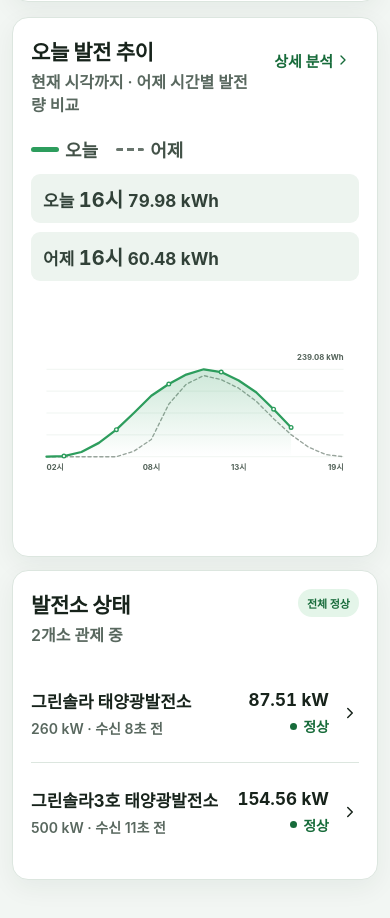
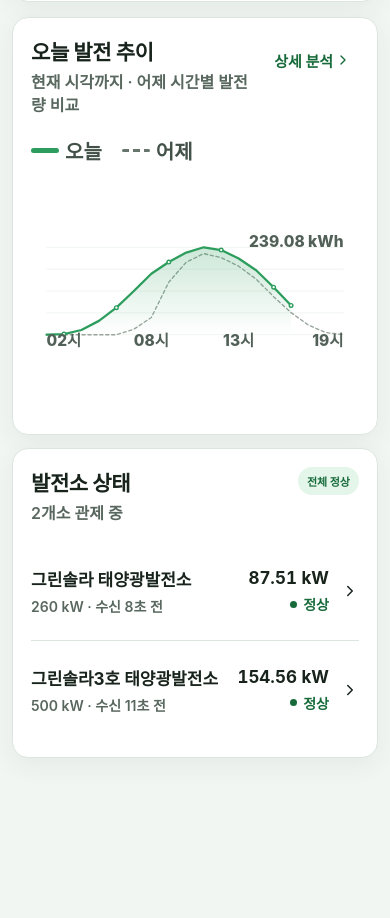
Before and after one commit to soobeom82-glitch/green-solar, a Next.js app: page / in a window 390 px wide. Shown: the part 982-1900 px from the top of the page. After the commit the page ends 1846 px from the top, so only its background shows below. Built offline with nearby package versions, Linux system fonts and the light colour scheme.

Commit message:
Simplify and enlarge chart labels

```diff
--- a/app/globals.css
+++ b/app/globals.css
@@ -94,13 +94,10 @@ button { color: inherit; }
 .summary-status.warning { color: var(--yellow-700); background: var(--yellow-100); }
 .chart-panel { min-height: 330px; }
 .trend-chart-wrap { position: relative; }
-.chart-legend { min-height: 30px; display: flex; justify-content: flex-end; gap: 18px; color: #435248; font-size: 16px; font-weight: 800; }
+.chart-legend { min-height: 32px; display: flex; justify-content: flex-end; gap: 20px; color: #435248; font-size: 18px; font-weight: 800; }
 .chart-legend span { display: inline-flex; align-items: center; gap: 6px; }
 .chart-legend i { width: 24px; height: 4px; display: inline-block; border-radius: 999px; background: var(--green-500); }
 .chart-legend .legend-yesterday { height: 3px; background: repeating-linear-gradient(90deg, #68756d 0 7px, transparent 7px 11px); }
-.chart-reading { margin: 7px 0 4px; display: flex; flex-wrap: wrap; gap: 8px 16px; color: #314138; font-size: 16px; font-weight: 650; font-variant-numeric: tabular-nums; }
-.chart-reading span { padding: 7px 10px; border-radius: 9px; background: var(--surface-soft); }
-.chart-reading strong { font-size: 18px; }
 .trend-chart { width: 100%; height: auto; display: block; overflow: visible; }
 .trend-chart text { fill: #526158; font-size: 14px; font-weight: 700; }
 .chart-grid-line { stroke: var(--line); stroke-width: 1; }
@@ -242,13 +239,10 @@ button { color: inherit; }
   .panel-heading p { font-size: 16px; line-height: 1.45; }
   .text-button { min-height: 48px; font-size: 15px; }
   .chart-panel { min-height: auto; }
-  .chart-legend { justify-content: flex-start; font-size: 18px; }
+  .chart-legend { justify-content: flex-start; font-size: 20px; }
   .chart-legend i { width: 28px; height: 5px; }
-  .chart-reading { margin: 10px 0 7px; gap: 9px; font-size: 17px; }
-  .chart-reading span { width: 100%; padding: 10px 12px; }
-  .chart-reading strong { font-size: 20px; }
   .trend-chart { min-height: 250px; }
-  .trend-chart text { font-size: 17px; font-weight: 750; }
+  .trend-chart text { font-size: 34px; font-weight: 800; }
   .chart-line { stroke-width: 5; }
   .chart-line-yesterday { stroke-width: 3; }
   .plant-table-panel, .sync-panel { display: none; }
--- a/components/solar-dashboard.tsx
+++ b/components/solar-dashboard.tsx
@@ -139,15 +139,12 @@ function TrendLineChart({ data, comparisonData = [], unit, ariaLabel }: { data:
   const lastPoint = visibleData.at(-1) ? pointCoordinates(visibleData.at(-1) as ChartPoint, max, width, height, padding, startHour, endHour) : null;
   const area = line && firstPoint && lastPoint ? `${line} L${lastPoint.x.toFixed(1)} ${height - padding} L${firstPoint.x.toFixed(1)} ${height - padding} Z` : "";
   const tickHours = Array.from(new Set([startHour, Math.round((startHour * 2 + endHour) / 3), Math.round((startHour + endHour * 2) / 3), endHour]));
-  const latestToday = [...visibleData].reverse().find((point) => point.value > 0);
-  const matchingYesterday = latestToday ? visibleComparisonData.find((point) => point.label === latestToday.label) : undefined;
 
   if (!visibleData.length) return <EmptyChart />;
 
   return (
     <div className="trend-chart-wrap">
       <div className="chart-legend" aria-hidden="true"><span><i className="legend-today" />오늘</span>{comparisonData.length ? <span><i className="legend-yesterday" />어제</span> : null}</div>
-      {latestToday ? <div className="chart-reading"><span>오늘 <strong>{latestToday.label}시</strong> {compactNumber.format(latestToday.value)} {unit}</span>{matchingYesterday ? <span>어제 <strong>{matchingYesterday.label}시</strong> {compactNumber.format(matchingYesterday.value)} {unit}</span> : null}</div> : null}
       <svg className="trend-chart" viewBox={`0 0 ${width} ${height}`} role="img" aria-label={ariaLabel}>
         <defs>
           <linearGradient id="solar-area" x1="0" y1="0" x2="0" y2="1">
@@ -169,9 +166,9 @@ function TrendLineChart({ data, comparisonData = [], unit, ariaLabel }: { data:
         })}
         {tickHours.map((hour) => {
           const x = padding + ((hour - startHour) / Math.max(endHour - startHour, 1)) * (width - padding * 2);
-          return <text key={hour} x={x} y={height - 4} textAnchor={hour === startHour ? "start" : hour === endHour ? "end" : "middle"}>{String(hour).padStart(2, "0")}시</text>;
+          return <text key={hour} x={x} y={height - 10} textAnchor={hour === startHour ? "start" : hour === endHour ? "end" : "middle"}>{String(hour).padStart(2, "0")}시</text>;
         })}
-        <text x={width - padding} y={14} textAnchor="end">{`${compactNumber.format(max)} ${unit}`}</text>
+        <text x={width - padding} y={padding} textAnchor="end">{`${compactNumber.format(max)} ${unit}`}</text>
       </svg>
     </div>
   );
```
